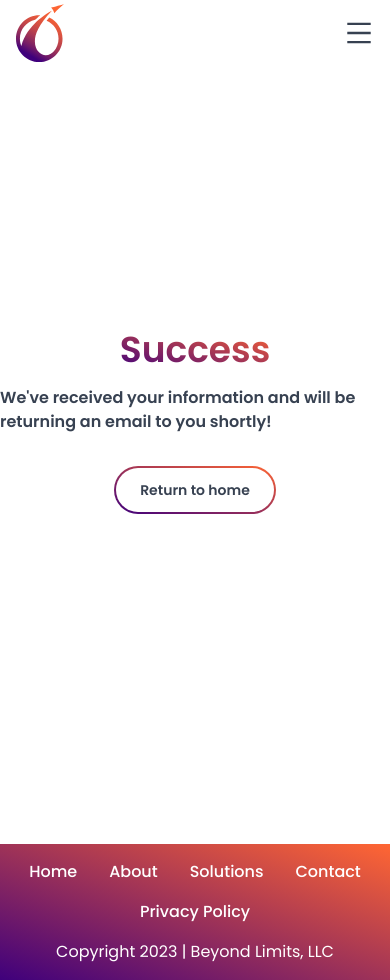
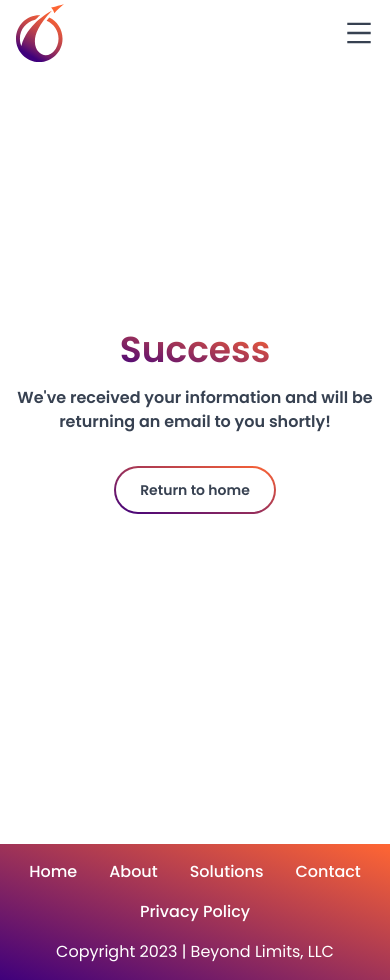
Before and after one commit to elliottcsipkes/beyond-limits-agency-site, a Next.js app: page /submission in a window 390 px wide. Built offline with nearby package versions, Linux system fonts and the light colour scheme.

Commit message:
Update Success.js

```diff
--- a/components/Success.js
+++ b/components/Success.js
@@ -9,7 +9,7 @@ const Success = () => {
             Success
           </h1>
         </div>
-        <p className="text-gray-700 text-base sm:text-xl font-semibold pt-4">
+        <p className="text-gray-700 text-center sm:text-xl font-semibold pt-4">
           We've received your information and will be returning an email to you
           shortly!
         </p>
```
